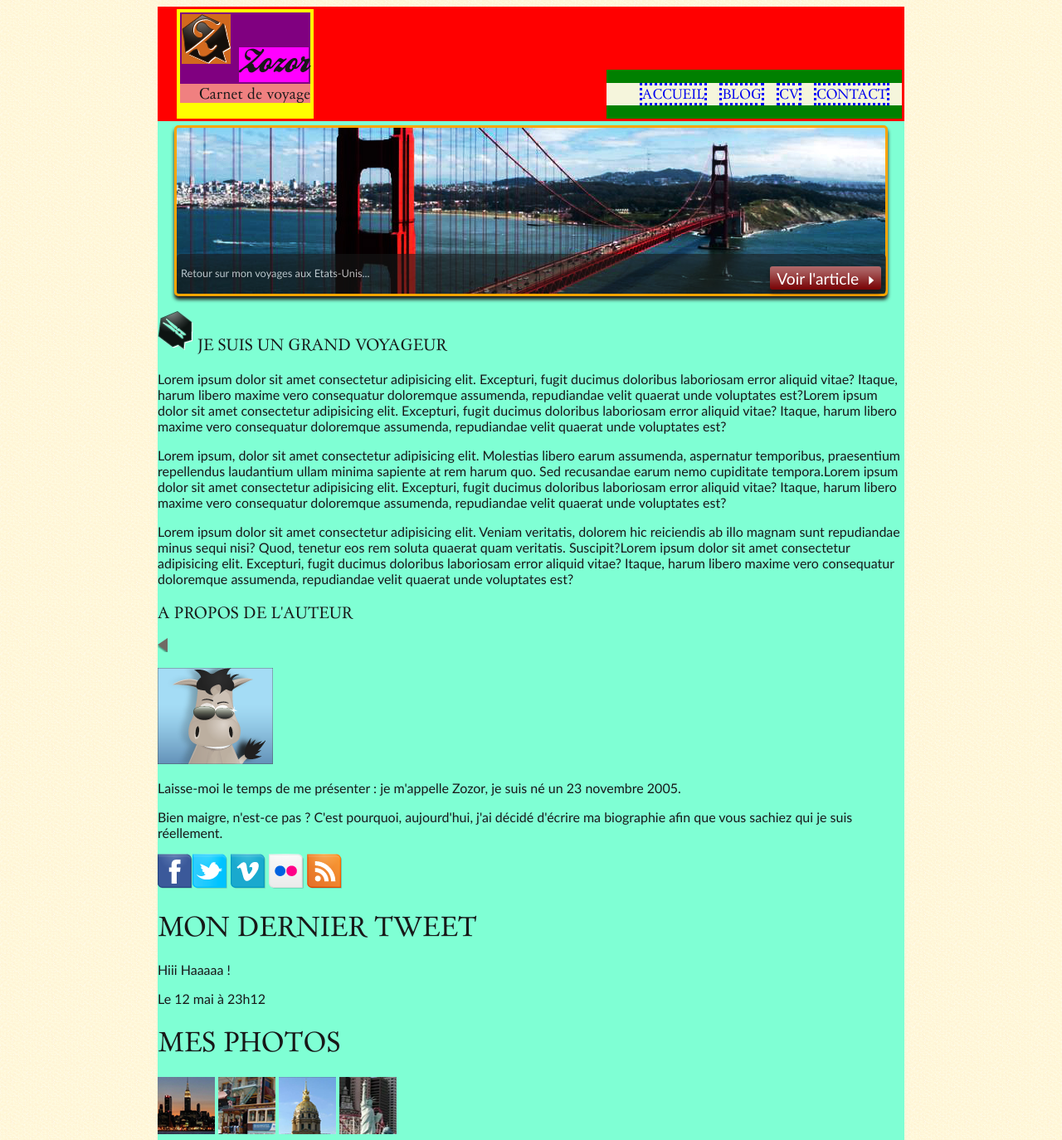
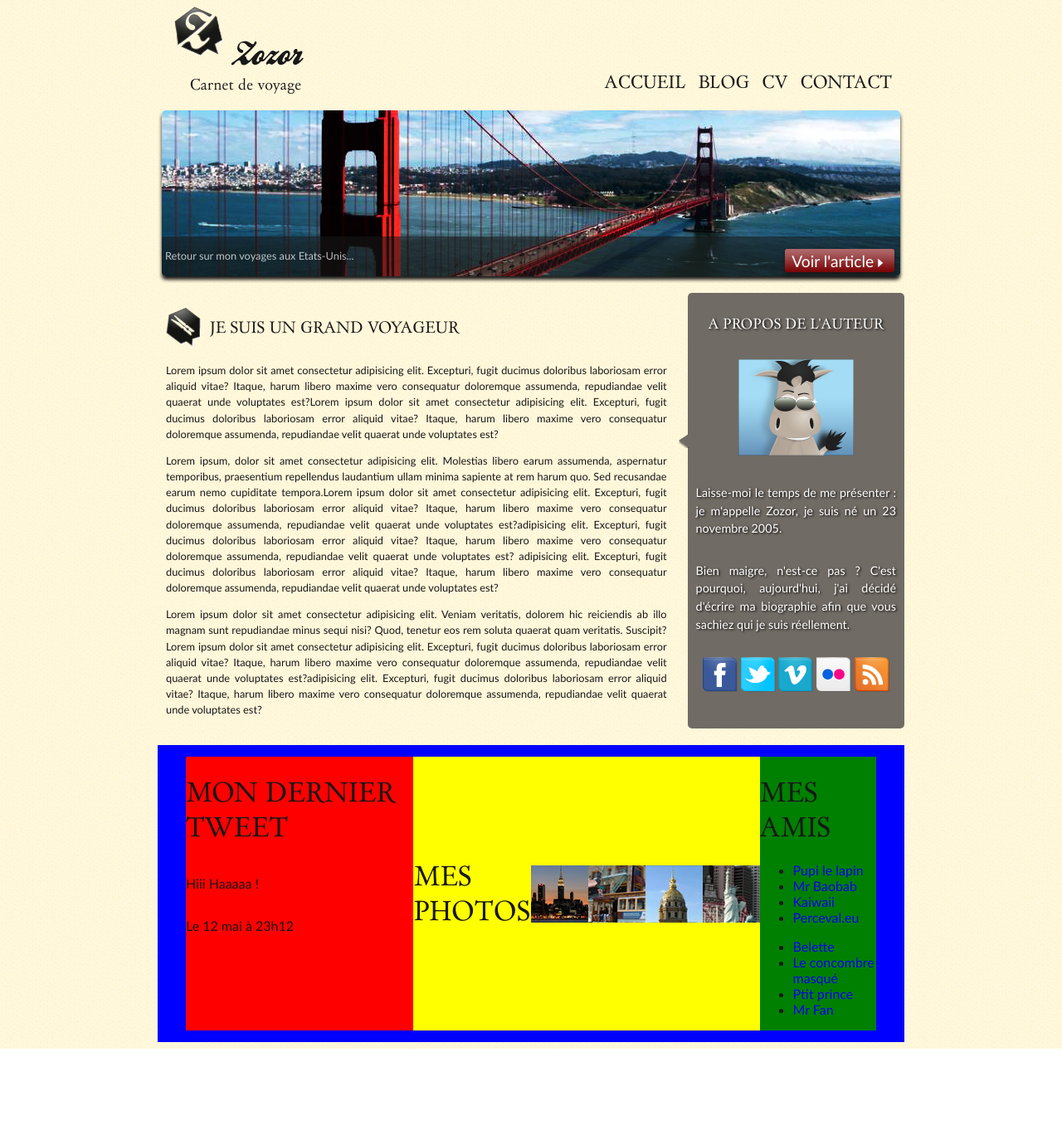
Before and after one commit to valbch/Tp_openClassRooms_htmlCss, a plain HTML site: page index.html in a window 1280 px wide. Shown: the top 1374 px of the page at 83% size. After the commit the page ends 1264 px from the top, so only its background shows below. Drawn offline with Linux system fonts and the light colour scheme.

Commit message:
css section end

```diff
--- a/index.html
+++ b/index.html
@@ -9,6 +9,7 @@
   </head>
   <body>
     <div id="bloc_page">
+      <!--En tête -->
       <header>
         <div id="titre_principal">
           <div id="logo">
@@ -29,7 +30,7 @@
           </ul>
         </nav>
       </header>
-
+      <!--Bannière -->
       <div id="banniere_image">
         <p id="bannière_description">
           Retour sur mon voyages aux Etats-Unis...
@@ -39,7 +40,7 @@
           <img src="flecheblanchedroite.png" alt="" />
         </a>
       </div>
-
+      <!--Corps -->
       <section>
         <article>
           <h1>
@@ -64,6 +65,12 @@
             consectetur adipisicing elit. Excepturi, fugit ducimus doloribus
             laboriosam error aliquid vitae? Itaque, harum libero maxime vero
             consequatur doloremque assumenda, repudiandae velit quaerat unde
+            voluptates est?adipisicing elit. Excepturi, fugit ducimus doloribus
+            laboriosam error aliquid vitae? Itaque, harum libero maxime vero
+            consequatur doloremque assumenda, repudiandae velit quaerat unde
+            voluptates est? adipisicing elit. Excepturi, fugit ducimus doloribus
+            laboriosam error aliquid vitae? Itaque, harum libero maxime vero
+            consequatur doloremque assumenda, repudiandae velit quaerat unde
             voluptates est?
           </p>
           <p>
@@ -72,6 +79,9 @@
             minus sequi nisi? Quod, tenetur eos rem soluta quaerat quam
             veritatis. Suscipit?Lorem ipsum dolor sit amet consectetur
             adipisicing elit. Excepturi, fugit ducimus doloribus laboriosam
+            error aliquid vitae? Itaque, harum libero maxime vero consequatur
+            doloremque assumenda, repudiandae velit quaerat unde voluptates
+            est?adipisicing elit. Excepturi, fugit ducimus doloribus laboriosam
             error aliquid vitae? Itaque, harum libero maxime vero consequatur
             doloremque assumenda, repudiandae velit quaerat unde voluptates est?
           </p>
@@ -92,16 +102,16 @@
             d'écrire ma biographie afin que vous sachiez qui je suis réellement.
           </p>
           <p>
-            <img src="facebook.png" alt="facebook" /><img
-              src="twitter.png"
-              alt="twitter"
-            />
+            <img src="facebook.png" alt="facebook" />
+            <img src="twitter.png" alt="twitter" />
             <img src="vimeo.png" alt="vimeo" />
             <img src="flickr.png" alt="flickr" />
             <img src="rss.png" alt="rss" />
           </p>
         </aside>
       </section>
+
+      <!--Footer-->
       <footer>
         <div id="tweet">
           <h1>Mon dernier tweet</h1>
--- a/style.css
+++ b/style.css
@@ -30,7 +30,6 @@ body {
 #bloc_page {
   width: 900px;
   margin: auto;
-  background-color: aquamarine;
 }
 
 section h1,
@@ -40,10 +39,9 @@ nav a {
   font-weight: normal;
   text-transform: uppercase;
 }
+/*En tête*/
 
 header {
-  background-color: red;
-  border: 3px red solid;
   display: flex;
   justify-content: space-between;
   align-items: flex-end;
@@ -52,25 +50,18 @@ a {
   text-decoration: none;
 }
 #titre_principal {
-  border: 4px yellow solid;
-  background-color: yellow;
   margin-left: 20px;
 }
 #logo {
-  border: 2px purple solid;
-  background-color: purple;
-
   display: flex;
   justify-content: space-around;
 }
 .image_logo {
-  background-color: chocolate;
   width: 59px;
   height: 60px;
 }
 
 header h1 {
-  background-color: fuchsia;
   font-family: "BallparkWeiner", serif;
   font-size: 2.5em;
   font-weight: normal;
@@ -80,7 +71,6 @@ header h1 {
 }
 
 header h2 {
-  background-color: lightcoral;
   font-family: Dayrom, serif;
   font-size: 1.1em;
   margin-top: 0px;
@@ -89,40 +79,45 @@ header h2 {
   font-weight: normal;
 }
 nav {
-  background-color: green;
   display: flex;
   align-items: flex-end;
 }
 /* Navigation*/
 nav ul {
   list-style-type: none;
-  background-color: beige;
+
   display: flex;
 }
 
 nav li {
-  border: 3px blue dotted;
-  display: flex;
   margin-right: 15px;
+}
+nav a {
+  font-size: 1.3em;
+  color: #181818;
+}
+nav a:hover {
+  color: #760001;
+  text-decoration: underline;
 }
 
 /* Bannières */
 #banniere_image {
-  background-color: orange;
-  border: 3px orange solid;
   background-image: url("sanfrancisco.jpg");
   background-repeat: no-repeat;
   height: 200px;
+  border-radius: 5px;
+  box-shadow: 0px 4px 4px #1c1a19;
   position: relative;
-  box-shadow: 0px 4px 4px #1c1a19;
-  margin: 5px 20px;
-  border-radius: 5px;
+  margin: 5px;
 }
 
 #bannière_description {
   position: absolute;
   bottom: 0;
   margin-bottom: 0;
+  padding-top: 15px;
+  padding-left: 4px;
   background-color: rgba(24, 24, 24, 0.8);
   font-size: 0.8em;
   border-radius: 5px;
@@ -130,27 +125,101 @@ nav li {
   color: white;
   width: 99.5%;
   height: 33px;
-  padding-left: 5px;
-  padding-top: 15px;
+  border-radius: 0 0 5px 5px;
 }
 .bouton_rouge {
+  position: absolute;
+  bottom: 0;
+  right: 0;
+  margin-bottom: 5px;
+  margin-right: 7px;
   background-image: url("fond_degraderouge.png");
   background-repeat: repeat-x;
   border-radius: 3px;
-
   color: white;
-
-  position: absolute;
-  right: 5px;
-  bottom: 5px;
-
   box-shadow: 0px 4px 4px #1c1a19;
   font-size: 1.2em;
+  text-align: center;
   height: 25px;
-  text-align: center;
   padding: 3px 8px 0 8px;
 }
 
 .bouton_rouge img {
-  margin-left: 7px;
+  margin-right: 5px;
 }
+
+/*Corps */
+section {
+  display: flex;
+  margin-bottom: 20px;
+  text-align: justify;
+  margin-top: 20px;
+}
+
+article {
+  margin-right: 20px;
+
+  padding-left: 10px;
+  padding-right: 5px;
+  flex: 3;
+}
+article p {
+  font-size: 0.8em;
+  line-height: 1.5;
+}
+
+article h1 {
+  display: flex;
+  align-items: center;
+}
+.ico_categorie {
+  padding-right: 10px;
+}
+
+aside {
+  background-color: #706b64;
+  padding: 10px;
+  flex: 1.2;
+  border-radius: 5px;
+  position: relative;
+  display: flex;
+  flex-direction: column;
+  align-items: center;
+  text-align: justify;
+  font-size: 0.9em;
+  color: white;
+  text-shadow: black 0.1em 0.1em 0.2em;
+}
+aside p {
+  line-height: 1.5;
+}
+#fleche_bulle {
+  position: absolute;
+  top: 170px;
+  right: 260px;
+}
+
+/*Footer*/
+footer {
+  background-color: blue;
+  border: 4px blue solid;
+  display: flex;
+  padding: 10px 30px 10px 30px;
+}
+
+#tweet {
+  background-color: red;
+  display: flex;
+  flex-direction: column;
+}
+
+#mes_photos {
+  background-color: yellow;
+  display: flex;
+  flex-direction: row;
+
+  align-items: center;
+}
+#mes_amis {
+  background-color: green;
+}
```
